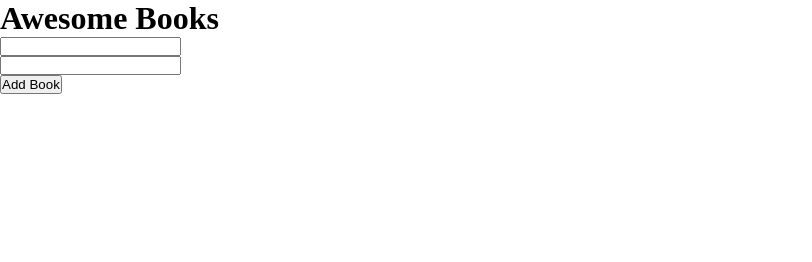
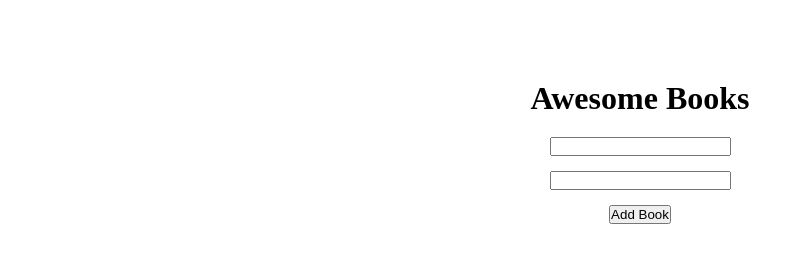
Before and after one commit to roniy68/book-list, a website: page index.html in a window 1280 px wide. Shown: the whole page, without its empty margins (0-812 px from the left). Drawn offline with Linux system fonts and the light colour scheme.

Commit message:
merging...

```diff
--- a/style.css
+++ b/style.css
@@ -2,3 +2,13 @@
   margin: 0;
   padding: 0;
 }
+body{
+  text-align: center;
+  padding: 80px;
+}
+h1{
+  margin-bottom: 20px;
+}
+input{
+  margin-bottom: 15px;
+}
```
